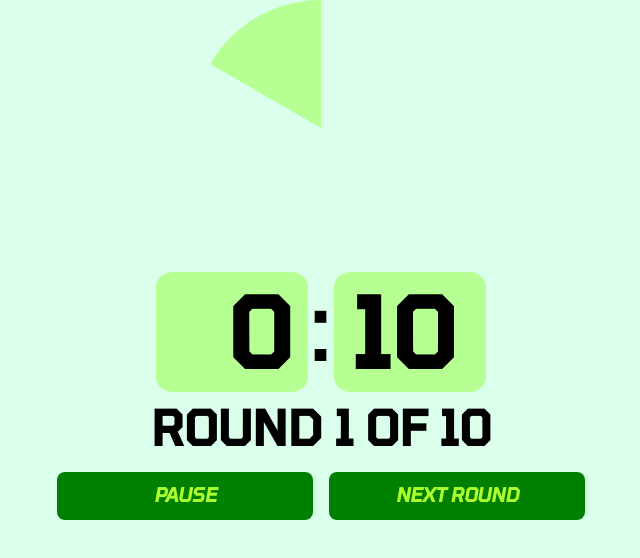
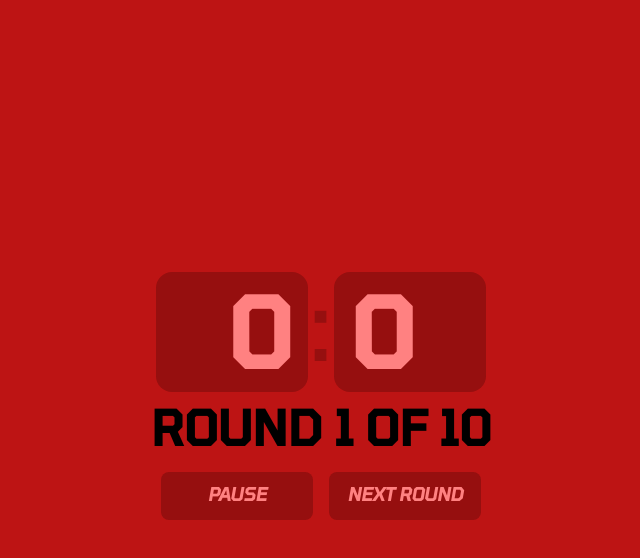
Before and after one commit to AbrahamGM1/BoxingAlarm, an Angular app: page / in a window 1280 px wide. Shown: the top 558 px of the page, without its empty margins (319-959 px from the left). Built offline with nearby package versions, Linux system fonts and the light colour scheme.

Commit message:
cambio general en paleta de colores, fondos y colores dinámicos

```diff
--- a/src/app/app.component.scss
+++ b/src/app/app.component.scss
@@ -1,2 +1,5 @@
 .content {
+    width: 100%;
+    height: 100vh;
+
 }
--- a/src/app/modules/alarm/alarm.component.html
+++ b/src/app/modules/alarm/alarm.component.html
@@ -1,15 +1,15 @@
-<div class="content">
+<div class="content" [ngStyle]="{'background-color': bgstatus}">
 
-    <div class="chart" [ngStyle]="{'background': 'conic-gradient( #daffeb calc((3.6deg)*'+percentage+'), rgb(182, 255, 146) 0deg)'}">
+    <div class="chart" [ngStyle]="{'background': 'conic-gradient(transparent calc((3.6deg)*'+percentage+'), '+status+' 0deg)'}">
 
     </div>
 
     <div class="timer">
-        <div class="minutes">
+        <div class="minutes" [ngStyle]="{'background-color': buttonstatus, 'color':status}">
             <b><span>{{realminutes}}</span></b>
         </div>
-        <span>:</span>
-        <div class="seconds">
+        <span [ngStyle]="{'color': buttonstatus}">:</span>
+        <div class="seconds" [ngStyle]="{'background-color': buttonstatus, 'color':status}">
             <b><span>{{realseconds}}</span></b>
         </div>
     </div>
@@ -20,13 +20,13 @@
 
     <div class="buttons">
         <ng-container *ngIf="isrunning; else elseTemplate">
-            <button (click)="stop()"><b>PAUSE</b></button>
+            <button (click)="stop()" [ngStyle]="{'color': status, 'background-color':buttonstatus}"><b>PAUSE</b></button>
         </ng-container>
         <ng-template #elseTemplate>
-            <button (click)="start()"><b>RESUME</b></button>
+            <button (click)="start()" [ngStyle]="{'color': status, 'background-color':buttonstatus}"><b>RESUME</b></button>
         </ng-template>
 
-        <button><b>NEXT ROUND</b></button>
+        <button [ngStyle]="{'color': status, 'background-color':buttonstatus}"><b>NEXT ROUND</b></button>
     </div>
 
 </div>
--- a/src/app/modules/alarm/alarm.component.scss
+++ b/src/app/modules/alarm/alarm.component.scss
@@ -1,6 +1,6 @@
 .content{
     width: 100%;
-
+    height: 100%;
     .chart {
         width: 256px;
         height: 256px;
@@ -19,15 +19,12 @@
         font-size: 96px;
         margin-top: 1rem;
 
-
         .minutes,.seconds{
             display: flex;
             width: 152px;
             height: 100px;
             padding-top: 20px;
             border-radius: 16px;
-            background-color: rgb(182, 255, 146);
-
         }
 
         .minutes{
@@ -47,6 +44,7 @@
     .round{
         display: flex;
         justify-content: center;
+        text-align: center;
         font-size: 48px;
 
         & p {
@@ -61,20 +59,22 @@
         gap: 1rem;
 
         & button {
-            width:20%;
+            width:152px;
             height: 3rem;
             cursor: pointer;
+            color: greenyellow;
             border: none;
-            color: greenyellow;
             background-color: green;
-            font-size: larger;
+            font-size: large;
             font-style: italic;
             font-family: 'Tomorrow',sans-serif;
             border-radius: 8px;
         }
-        & button:hover{
-            background-color: greenyellow;
-            color: green;
+        & button:active{
+            font-size: small;
+            transform: scale(0.98); /* Efecto de "presión" */
+            box-shadow: 0px 0px 8px 8px ;
         }
+
     }
 }
--- a/src/app/modules/alarm/alarm.component.ts
+++ b/src/app/modules/alarm/alarm.component.ts
@@ -12,23 +12,28 @@ import { Subscription, interval } from 'rxjs';
 export class AlarmComponent {
 
 
-  realseconds:number = 0;
+  realseconds:number = 30;
   realminutes:number = 1;
 
 
   //Realtime es todos los minutos en segundos para hacer la conversion
   //del porcentaje de la gráfica que se va a ir reduciendo
-  realtime: number = this.realminutes*60;
+  realtime: number = (this.realminutes*60)+(this.realseconds);
   progressvalue: number = 0;
   percentage: number = 0;
   onepercent: number = 100/this.realtime;
-  //incremento hara que onepercent aumente de 1% en 1% sin que haga sumas exponenciales
-  increment: number = this.onepercent;
-  aux: number = this.realtime-this.onepercent;
+
+  //Boolean para el boton de pausa
   isrunning: boolean = true;
 
   private subscription!: Subscription;
 
+  colors: string[]=['rgb(182, 255, 146)','rgb(254, 233, 161)', 'rgb(255, 129, 129)']
+  bcolors: string[] = ['green', 'rgb(142, 128, 5)', 'rgb(150, 15, 15)']
+  bgcolors: string[]=['rgb(86, 189, 34)','rgb(255, 204, 36)', 'rgb(189, 20, 20)']
+  status: string = this.colors[0]
+  buttonstatus: string = this.bcolors[0]
+  bgstatus: string = this.bgcolors[0]
 
   ngOnInit(): void {
     //Called after the constructor, initializing input properties, and the first call to ngOnChanges.
@@ -45,13 +50,14 @@ export class AlarmComponent {
 
   start(){
     this.isrunning = true;
-    this.subscription = interval(100).subscribe(() => {
-    /* Empiezas con segundos en 0 y unos minutos establecidos, al empezar
-    tienes que comprobar que haya 1 minuto como mínimo y 0 segundos */
+    this.subscription = interval(50).subscribe(() => {
 
+    /* Cada que ya no queden segundos y quede por lo menos 1 minut
+    se restara un minuto y se sumaran esos 60 segundos */
     if (this.realminutes>0 && this.realseconds == 0) {
       this.realminutes -= 1;
-      //60 porque justo abajo se lo va a restar
+      //60 porque justo abajo se lo va a restar el segundo
+      //para que quede en 59
       this.realseconds = 60;
     }
 
@@ -68,13 +74,32 @@ export class AlarmComponent {
       this.stop()
     }
 
+    if (this.realtime<=10) {
+      this.status = this.colors[1];
+      this.buttonstatus = this.bcolors[1];
+      this.bgstatus = this.bgcolors[1];
+    }
+
+    if (this.realtime<1){
+      this.status = this.colors[2];
+      this.buttonstatus = this.bcolors[2];
+      this.bgstatus = this.bgcolors[2];
+    }
+
     })
   }
 
   stop(){
     if (this.subscription) {
       this.subscription.unsubscribe();
+
+      /**La condicion isrunning esta hecha para el boton de pausa
+         de manera que mientras queden segundos del tiempo se pueda poner
+         pausa, pero una vez llegue el contador a 0 el boton de pausa no
+         ejecute ninguna accion.*/
+      if(this.realtime>0){
       this.isrunning = false;
+      }
     }
   }
 
--- a/src/styles.scss
+++ b/src/styles.scss
@@ -21,7 +21,5 @@ html {
   body {
     margin: 0;
     padding: 0;
-    background-color: #daffeb;
     font-family: 'Tomorrow',sans-serif;
-    //background: linear-gradient(#1e1b4b, #120c25);
 }
```
